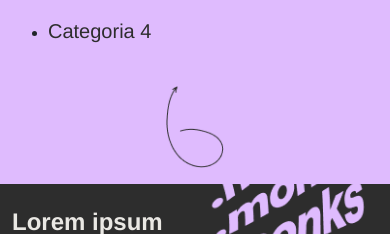
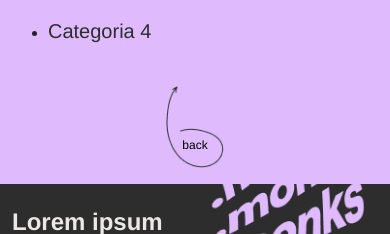
Before and after one commit to lshv04/Monks1, a React (Vite) app: page / in a window 390 px wide. Both pictures are taken after a click on the button "Toggle navigation". Shown: the part 194-428 px from the top of the page. Built offline with nearby package versions, Linux system fonts and the light colour scheme.

Commit message:
acrescentado imagem e texto em em sobreposição

```diff
--- a/src/components/Navbar.jsx
+++ b/src/components/Navbar.jsx
@@ -65,6 +65,7 @@ const Navbar = () => {
                         <div className={`bord1 ${styles.imageContainer}`}>
 
                                 <img src={groupImage} alt="Group" className={styles.image} />
+                                <span className={styles.textOverlay}>back</span>
 
                         </div>
                     )}
--- a/src/components/Navbar.module.css
+++ b/src/components/Navbar.module.css
@@ -49,6 +49,7 @@
     justify-content: center; /* Centraliza a imagem */
     padding: 1rem;
     width: 100%;
+    position: relative; /* Necessário para posicionar o texto */
 }
 
 .image {
@@ -56,7 +57,18 @@
     height: auto; /* Mantém a proporção */
     border-radius: 8px; /* Bordas arredondadas */
 }
-
+.textOverlay {
+    position: absolute; /* Permite posicionamento em relação ao contêiner */
+    top: 50%; /* Centraliza verticalmente */
+    left: 50%; /* Centraliza horizontalmente */
+    transform: translate(-50%, 50%); /* Centraliza o texto */
+    color: black; /* Cor do texto */
+    font-size: 0.75rem; /* Ajuste o tamanho do texto */
+    font-weight: 400; /* Deixa o texto em negrito */
+    text-align: center; /* Centraliza o texto */
+    z-index: 1; /* Garante que o texto esteja acima da imagem */
+    pointer-events: none; /* Evita interação com o texto */
+}
 
 @media (max-width: 475px) {
     .brand-logo {
```
